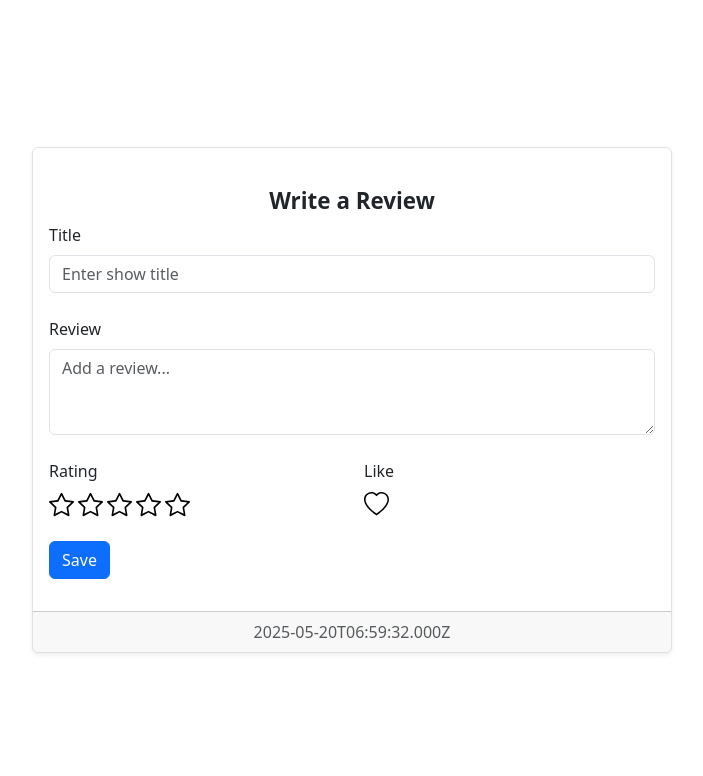
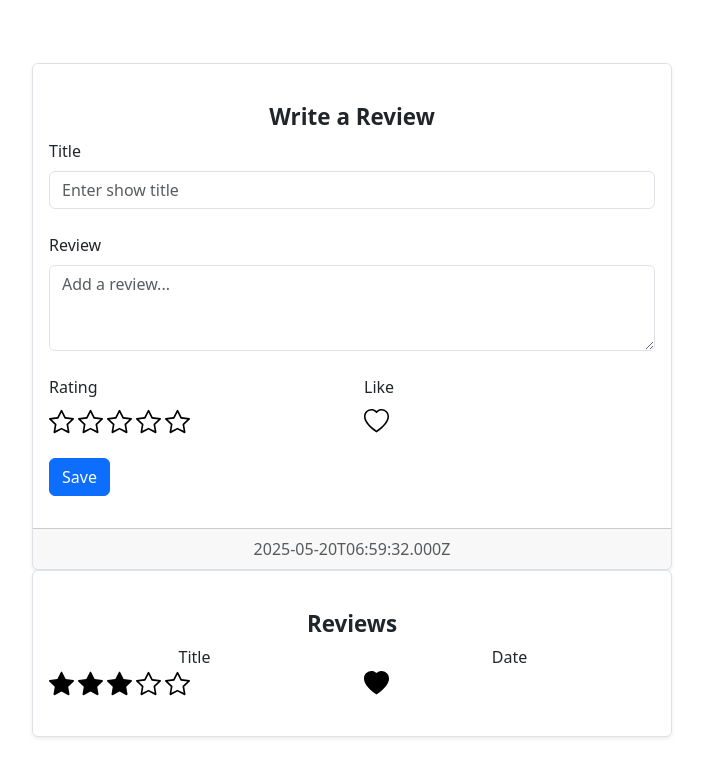
Before and after one commit to myavonbehren/Watch-Rate, a React (Vite) app in the folder frontend/: page / in a window 1280 px wide. Shown: the top 776 px of the page, without its empty margins (288-991 px from the left). Built offline with nearby package versions, Linux system fonts and the light colour scheme.

Commit message:
Add review list to main app

```diff
--- a/frontend/src/App.tsx
+++ b/frontend/src/App.tsx
@@ -3,6 +3,7 @@ import './App.css'
 import AddReview from './components/AddReview.tsx'
 import { type Review } from './types/Review.tsx'
 import 'bootstrap/dist/css/bootstrap.min.css';
+import ReviewList from './components/ReviewList.tsx';
 
 
 function App() {
@@ -16,6 +17,7 @@ function App() {
     <>
       <div>
         <AddReview addReview={(addReview)} />
+        <ReviewList></ReviewList>
       </div>
     </>
   )
```
